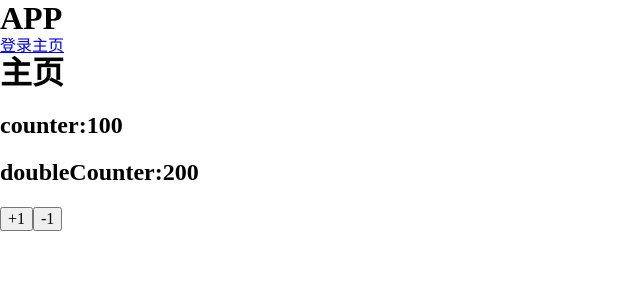
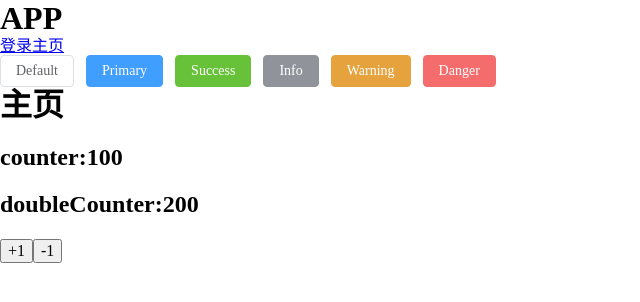
Before and after one commit to lmt520673/vue3-ts-cms, a Vue app: page /#/main in a window 1280 px wide. Shown: the top 302 px of the page, without its empty margins (0-640 px from the left). Built offline with nearby package versions, Linux system fonts and the light colour scheme.

Commit message:
引入ele

```diff
--- a/package.json
+++ b/package.json
@@ -13,6 +13,7 @@
   },
   "dependencies": {
     "axios": "^1.3.4",
+    "element-plus": "^2.2.36",
     "pinia": "^2.0.33",
     "vue": "^3.2.47",
     "vue-router": "^4.1.6"
@@ -32,6 +33,8 @@
     "npm-run-all": "^4.1.5",
     "prettier": "^2.8.4",
     "typescript": "~4.8.4",
+    "unplugin-auto-import": "^0.15.1",
+    "unplugin-vue-components": "^0.24.1",
     "vite": "^4.1.4",
     "vue-tsc": "^1.2.0"
   }
--- a/src/App.vue
+++ b/src/App.vue
@@ -3,6 +3,15 @@
     <h1>APP</h1>
     <router-link to="login">登录</router-link>
     <router-link to="main">主页</router-link>
+
+    <el-row class="mb-4">
+      <el-button>Default</el-button>
+      <el-button type="primary">Primary</el-button>
+      <el-button type="success">Success</el-button>
+      <el-button type="info">Info</el-button>
+      <el-button type="warning">Warning</el-button>
+      <el-button type="danger">Danger</el-button>
+    </el-row>
 
     <router-view></router-view>
   </div>
--- a/src/store/index.ts
+++ b/src/store/index.ts
@@ -1,5 +1,5 @@
 import { createPinia } from 'pinia'
 
-const store = createPinia()
+const pinia = createPinia()
 
-export default store
+export default pinia
--- a/tsconfig.json
+++ b/tsconfig.json
@@ -1,6 +1,6 @@
 {
   "extends": "@vue/tsconfig/tsconfig.web.json",
-  "include": ["env.d.ts", "src/**/*", "src/**/*.vue"],
+  "include": ["env.d.ts", "src/**/*", "src/**/*.vue", "auto-imports.d.ts", "components.d.ts"],
   "compilerOptions": {
     "baseUrl": ".",
     "paths": {
--- a/vite.config.ts
+++ b/vite.config.ts
@@ -1,11 +1,22 @@
 import { fileURLToPath, URL } from 'node:url'
 
 import { defineConfig } from 'vite'
+import AutoImport from 'unplugin-auto-import/vite'
+import Components from 'unplugin-vue-components/vite'
+import { ElementPlusResolver } from 'unplugin-vue-components/resolvers'
 import vue from '@vitejs/plugin-vue'
 
 // https://vitejs.dev/config/
 export default defineConfig({
-  plugins: [vue()],
+  plugins: [
+    vue(),
+    AutoImport({
+      resolvers: [ElementPlusResolver()]
+    }),
+    Components({
+      resolvers: [ElementPlusResolver()]
+    })
+  ],
   resolve: {
     alias: {
       '@': fileURLToPath(new URL('./src', import.meta.url))
```
Also changed, not shown: auto-imports.d.ts (added, +8 -0 lines), components.d.ts (added, +17 -0 lines), src/main.ts (+9 -3 lines), 1 other file (tests, documents, lock files or other folders).
